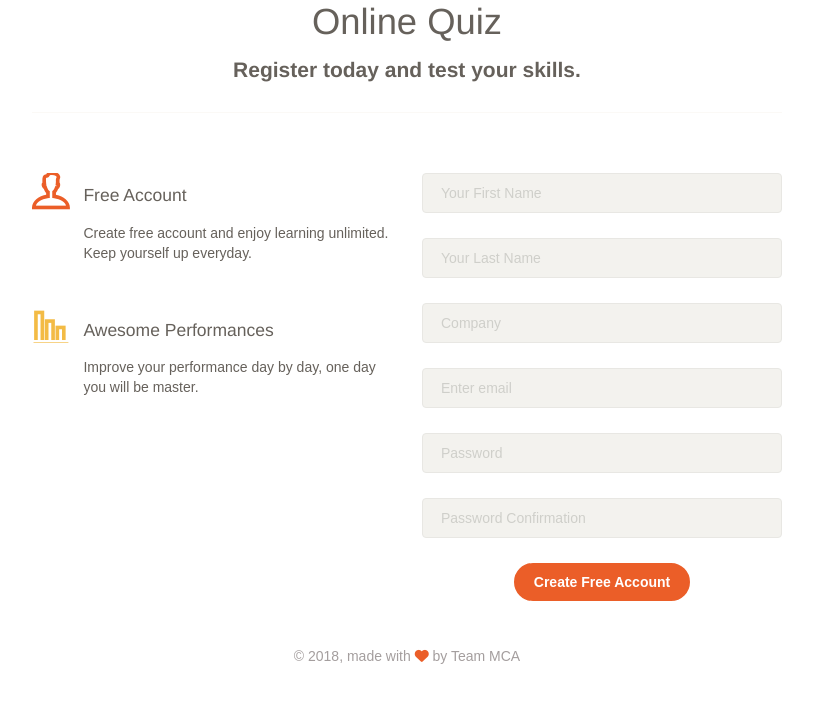
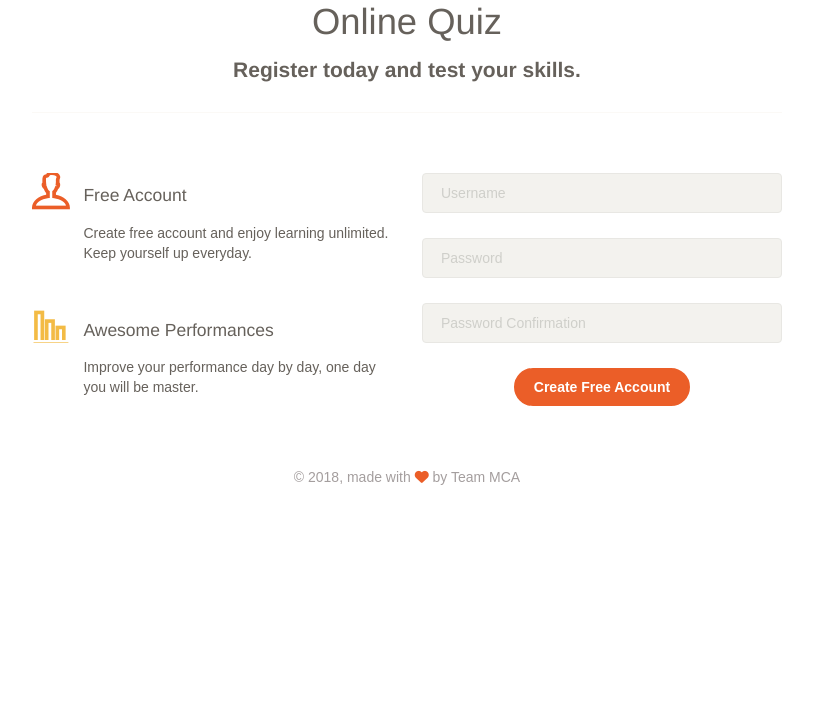
Before and after one commit to hgautam2010/Online_test, a PHP site: page /register.php in a window 1280 px wide. Shown: the part 88-800 px from the top of the page, without its empty margins (233-1046 px from the left). Run offline with PHP 8.4, Linux system fonts and the light colour scheme; some libraries are stand-ins or nearby versions; some web fonts are replaced.

Commit message:
Correction

```diff
--- a/home.php
+++ b/home.php
@@ -106,7 +106,7 @@
             </a>
 					</li>
 					<li>
-						<a href="#formsExamples">
+						<a href="logout.php">
                 <i class="ti-share"></i>
                 <p>
 									logout
--- a/register.php
+++ b/register.php
@@ -1,39 +1,4 @@
-<?php
-	//include 'init.php';
-	if(isset($_POST["submit"])){
-		if(!empty($_POST['user']) && !empty($_POST['pass'])) {
-			$user=$_POST['user'];
-			$pass=$_POST['pass'];
-			echo $user;
-			echo $pass;
-			$count=0;
-			$con=mysqli_connect('localhost','root','');
-			mysqli_select_db($con,'online_test') or die("cannot select DB");
-			//$query=mysqli_query($con,"SELECT * FROM register");
-			//$numrows=mysqli_num_rows($query);
-			//if($numrows==0)
-			//	$count=1;
-			//else
-			//	$count=$numrows+1;
-			$query=mysqli_query($con,"SELECT * FROM register WHERE username='".$user."'");
-			$numrows=mysqli_num_rows($query);
-			if($numrows==0)
-			{
-				$sql="INSERT INTO register(username,password) VALUES('$user','$pass')";
-				$result=mysqli_query($con,$sql);
-				if($result){
-					echo "Account Successfully Created";
-				} else {
-					echo "Failure!";
-				}
-			} else {
-				echo "That username already exists! Please try again with another.";
-			}
-		} else {
-		echo "All fields are required!";
-		}
-	}
-?>
+
 <!DOCTYPE html>
 <html lang="en">
 <head>
@@ -124,30 +89,21 @@
 							</div>
 						</div>
 						<div class="col-md-4">
-							<form method="#" action="#">
+							<form method="post">
 								<div class="card card-plain">
 									<div class="content">
 										<div class="form-group">
-											<input type="email" placeholder="Your First Name" class="form-control">
+											<input type="text" name="user" placeholder="Username" class="form-control">
 										</div>
 										<div class="form-group">
-											<input type="email" placeholder="Your Last Name" class="form-control">
+											<input type="password" name="pass" placeholder="Password" class="form-control">
 										</div>
 										<div class="form-group">
-											<input type="email" placeholder="Company" class="form-control">
-										</div>
-										<div class="form-group">
-											<input type="email" placeholder="Enter email" class="form-control">
-										</div>
-										<div class="form-group">
-											<input type="password" placeholder="Password" class="form-control">
-										</div>
-										<div class="form-group">
-											<input type="password" placeholder="Password Confirmation" class="form-control">
+											<input type="password" name="conpass" placeholder="Password Confirmation" class="form-control">
 										</div>
 									</div>
 									<div class="footer text-center">
-										<button type="submit" class="btn btn-fill btn-danger btn-wd">Create Free Account</button>
+										<button type="submit" name="submit" id="name" class="btn btn-fill btn-danger btn-wd">Create Free Account</button>
 									</div>
 								</div>
 							</form>
@@ -155,7 +111,36 @@
 					</div>
 				</div>
 			</div>
-
+<?php
+	if(isset($_POST["submit"])){
+		if(!empty($_POST['user']) && !empty($_POST['pass']) && !empty($_POST['conpass'])) {
+			$user=$_POST['user'];
+			$pass=$_POST['pass'];
+			$cpass=$_POST['conpass'];
+			print "<span style='color:=#e53d37'>username/email already used.</span>";
+			$count=0;
+				$con=mysqli_connect('localhost','root','');
+				mysqli_select_db($con,'online_test') or die("cannot select DB");
+				$query=mysqli_query($con,"SELECT * FROM register WHERE username='$user'");
+				$numrows=mysqli_num_rows($query);
+				if($numrows==0)
+				{
+					$sql="INSERT INTO register(username,password) VALUES('$user','$pass')";
+					$result=mysqli_query($con,$sql);
+					if($result){
+						header("Location: index.php");
+						//echo "<script type='text/javascript'>alert('submitted successfully!')</script>";
+					} else {
+						//echo "<script type='text/javascript'>alert('Failure!')</script>";
+					}
+				} else {
+					//echo "<script type='text/javascript'>alert('username already exists! Please try again with another!')</script>";
+				}
+		}else {
+			//echo "<script type='text/javascript'>alert('All fields are required!')</script>";
+		}
+	}
+?>
 			<footer class="footer footer-transparent">
 				<div class="container">
 					<div class="copyright text-center">
```
Also changed, not shown: index.php (+36 -37 lines).
